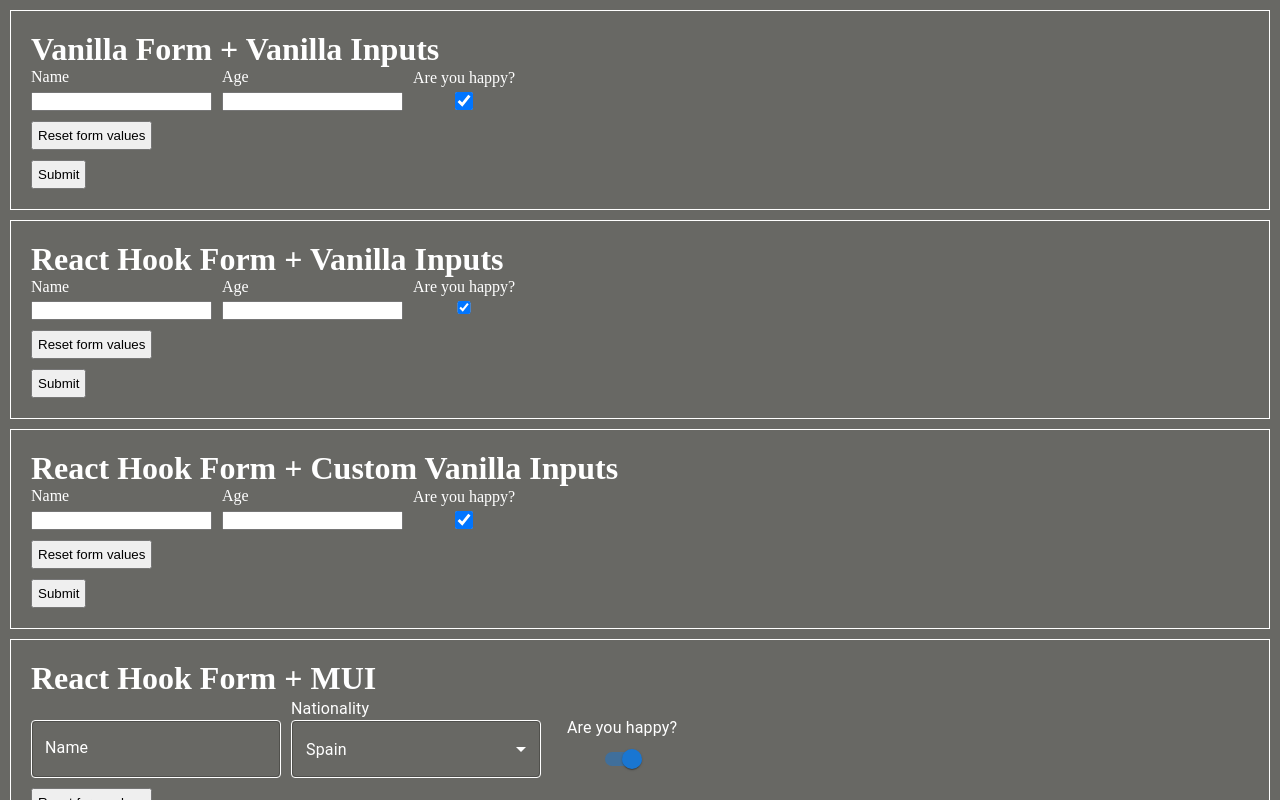
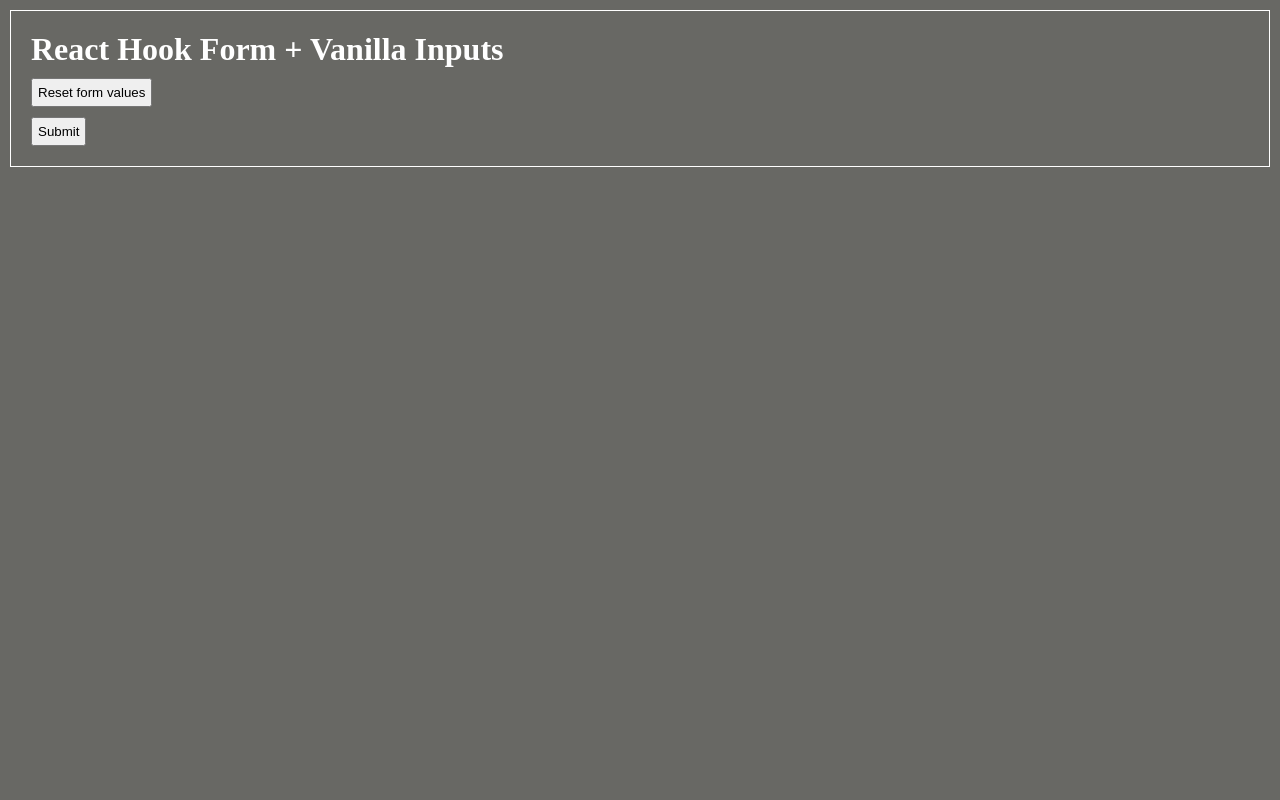
Before and after one commit to ddfilipov/react-hook-form-mui, a Next.js app: page / in a window 1280 px wide. Built offline with nearby package versions, Linux system fonts and the light colour scheme.

Commit message:
added component for demo

```diff
--- a/src/components/organisms/MainWrapper.tsx
+++ b/src/components/organisms/MainWrapper.tsx
@@ -5,6 +5,7 @@
 import { VanillaFormCustomRhf } from "./VanillaFormCustomRhf";
 import { VanillaFormRhf } from "./VanillaFormRhf";
 import { MuiForm } from "./MuiForm";
+import { ShowcaseForm } from "./ShowcaseForm";
 
 const MainContainer = styled.div`
     height: 100vh;
@@ -17,10 +18,11 @@
 export const MainComponent: FC = () => {
     return (
         <MainContainer>
-            <VanillaForm />
+            {/* <VanillaForm />
             <VanillaFormRhf />
             <VanillaFormCustomRhf />
-            <MuiForm />
+            <MuiForm /> */}
+            <ShowcaseForm />
         </MainContainer>
     );
 };
--- /dev/null
+++ b/src/components/organisms/ShowcaseForm.tsx
@@ -0,0 +1,80 @@
+import { FC } from "react";
+import { DefaultValues, useForm } from "react-hook-form";
+import styled from "@emotion/styled";
+import "../../app/page.module.css";
+import { Grid } from "@mui/material";
+import { ErrorMessage } from "@hookform/error-message";
+
+//InputValues
+
+const MainContainer = styled.div`
+    border: 1px solid white;
+    padding: 10px;
+`;
+
+const ButtonWrapper = styled.div`
+    display: flex;
+    flex-direction: column;
+    gap: 10px;
+    place-items: baseline;
+`;
+
+//defaultValues
+
+const StyledInput = styled.div`
+    max-width: 300px;
+    display: grid;
+    grid-template-rows: repeat(1fr, 3);
+    align-self: flex-start;
+    align-items: baseline;
+    gap: 5px;
+`;
+
+export const ShowcaseForm: FC = () => {
+    //useForm
+
+    // onSubmit()
+
+    // reset
+
+    return (
+        <MainContainer>
+            <form style={{ padding: "10px" }}>
+                <h1>React Hook Form + Vanilla Inputs</h1>
+                <Grid
+                    container
+                    display={"flex"}
+                    flexDirection={"row"}
+                    alignItems={"baseline"}
+                    flexWrap={"wrap"}
+                    gap={"10px"}
+                    marginBottom={"10px"}
+                >
+                    <Grid item>
+                        <StyledInput>{/* name */}</StyledInput>
+                    </Grid>
+                    <Grid item>
+                        <StyledInput>{/* age */}</StyledInput>
+                    </Grid>
+                    <Grid item justifySelf={"center"}>
+                        <StyledInput
+                            style={{
+                                justifyContent: "start",
+                            }}
+                        >
+                            {/* isHappy */}
+                        </StyledInput>
+                    </Grid>
+                </Grid>
+                <ButtonWrapper>
+                    {/* reset */}
+                    <button type="button" onClick={() => {}} style={{ padding: "5px" }}>
+                        Reset form values
+                    </button>
+                    {/* submit */}
+                    <input type="submit" style={{ padding: "5px" }} />
+                </ButtonWrapper>
+            </form>
+        </MainContainer>
+    );
+};
```
